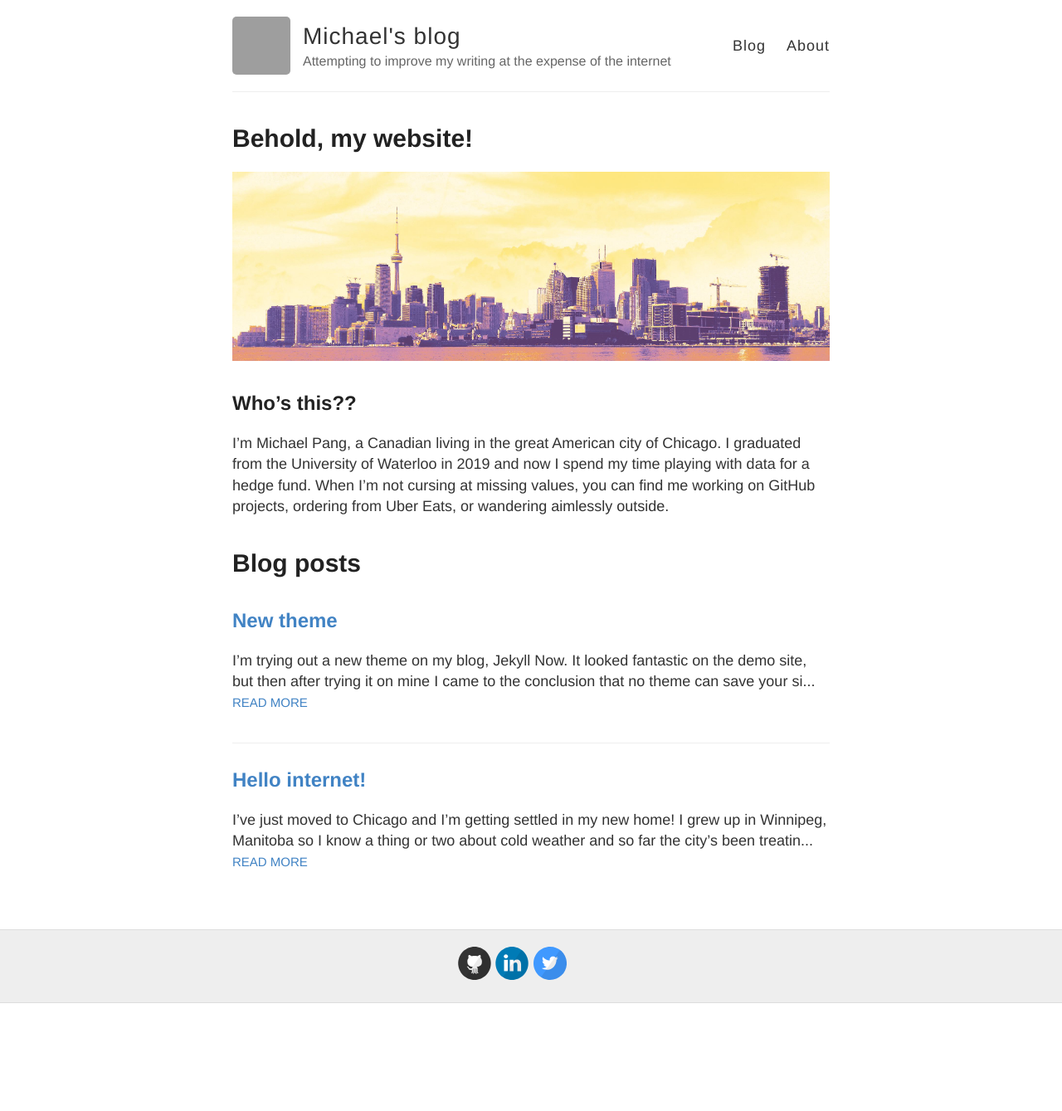
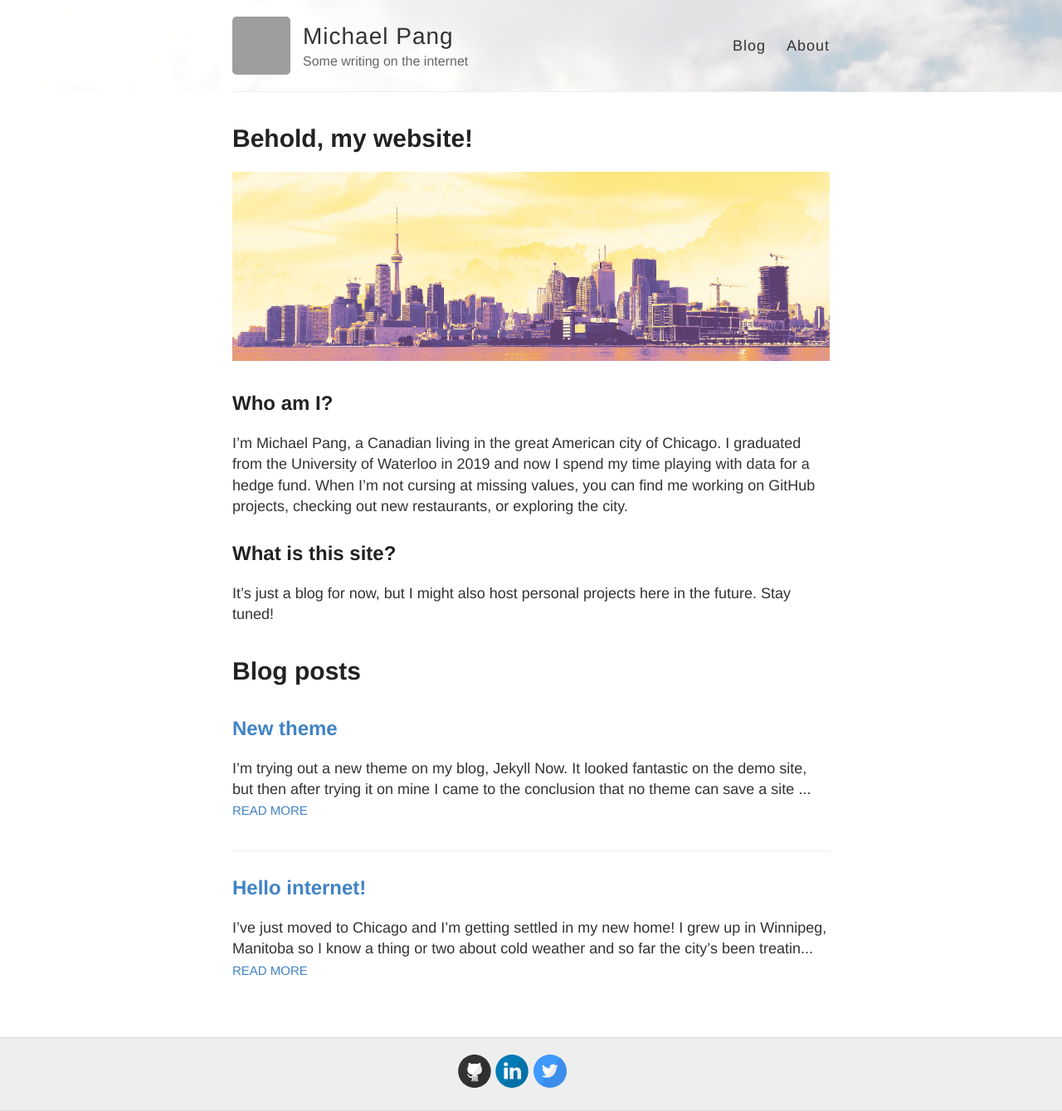
Before and after one commit to Akababa/akababa.github.io, a Jekyll site: the page built from index.md, in a window 1280 px wide. Shown: the whole page at 83% size. Built offline with Jekyll 4.4.1, drawn with Linux system fonts in a browser that asks for light colours; our own code applies the rules of GitHub Pages for plain Markdown files; before the commit the page ends 1209 px from its top, so only the background shows below that; grey boxes are pictures that could not be loaded.

Commit message:
overall minor changes and cloud banner

```diff
--- a/_config.yml
+++ b/_config.yml
@@ -3,14 +3,15 @@
 #
 
 # Name of your site (displayed in the header)
-title: Michael's blog
+title: Michael Pang
 
 # Short bio or description (displayed in the header)
-description: Attempting to improve my writing at the expense of the internet
+description: Some writing on the internet
 
 # URL of your avatar or profile pic (you could use your GitHub profile pic)
 avatar: https://avatars3.githubusercontent.com/u/4205182?s=460&v=4
 
+landing-background: /images/atmosphere-background-bright-clouds-19670-2.jpg
 #
 # Flags below are optional
 #
--- a/blog.html
+++ b/blog.html
@@ -1,5 +1,6 @@
 ---
 layout: default
+title: Blog
 permalink: /blog/
 ---
 {% include blog-posts.html truncate_length=300 %}
--- a/index.md
+++ b/index.md
@@ -5,8 +5,11 @@ layout: default
 # Behold, my website!
 ![shamelessly stolen from a lesser website (www.naut.ca)](images/gradient_header_1x.jpg)
 
-## Who's this??
-I'm Michael Pang, a Canadian living in the great American city of Chicago. I graduated from the University of Waterloo in 2019 and now I spend my time playing with data for a hedge fund. When I'm not cursing at missing values, you can find me working on GitHub projects, ordering from Uber Eats, or wandering aimlessly outside.
+## Who am I?
+I'm Michael Pang, a Canadian living in the great American city of Chicago. I graduated from the University of Waterloo in 2019 and now I spend my time playing with data for a hedge fund. When I'm not cursing at missing values, you can find me working on GitHub projects, checking out new restaurants, or exploring the city.
+
+## What is this site?
+It's just a blog for now, but I might also host personal projects here in the future. Stay tuned!
 
 # Blog posts
 
--- a/style.scss
+++ b/style.scss
@@ -152,6 +152,7 @@ img {
 
 .wrapper-masthead {
   margin-bottom: 20px;
+  background: url("{{ site.landing-background }}");
 }
 
 .masthead {
```
Also changed, not shown: _posts/2020-2-11-new-theme.md (+1 -1 lines), about.md (+2 -2 lines), images/atmosphere-background-bright-clouds-19670-2.jpg (added), images/iconfinder_hacker_news_386720.png (deleted), images/iconfinder_hacker_news_386720.svg (deleted).
